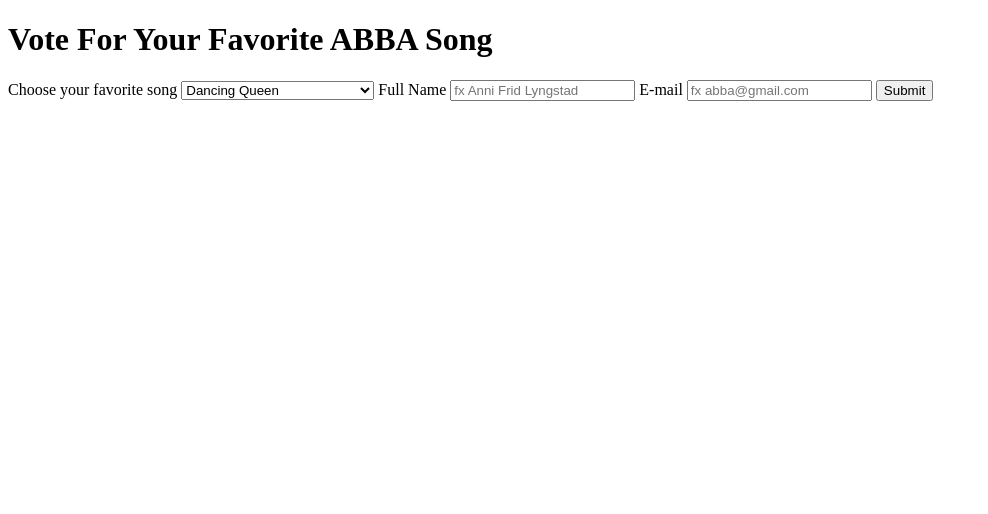
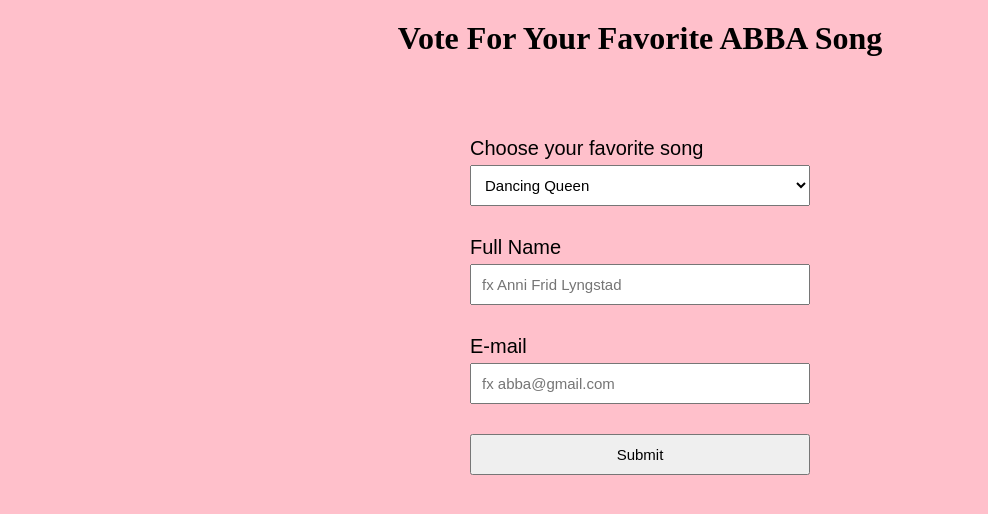
Before and after one commit to emma510t/abbasite, a plain HTML site: page votesong.html in a window 1280 px wide. Shown: the whole page, without its empty margins (0-988 px from the left). Drawn offline with Linux system fonts and the light colour scheme; files that its build step writes are made by us from their sources.

Commit message:
formstyling

```diff
--- a/css/form.css
+++ b/css/form.css
@@ -0,0 +1,62 @@
+* {
+  padding: 0;
+  margin: 0;
+  box-sizing: border-box;
+}
+
+body {
+  background-color: pink;
+}
+
+main {
+  max-width: 1120px;
+  margin: auto;
+}
+
+form {
+  margin: auto;
+  max-width: 400px;
+
+  padding: 30px;
+}
+
+h1 {
+  margin: auto;
+  text-align: center;
+  padding: 20px;
+}
+
+label,
+input,
+button,
+select {
+  display: block;
+  font-family: Arial, Helvetica, sans-serif;
+}
+
+label {
+  margin: 30px 0px 0px 0px;
+  font-size: 20px;
+  width: 100%;
+}
+
+select {
+  margin: 5px 0px 0px 0px;
+  font-size: 15px;
+  padding: 10px;
+  width: 100%;
+}
+
+input {
+  margin: 5px 0px 0px 0px;
+  font-size: 15px;
+  padding: 10px;
+  width: 100%;
+}
+
+button {
+  margin: 30px 0px 0px 0px;
+  font-size: 15px;
+  padding: 10px 100px 10px 100px;
+  width: 100%;
+}
--- a/votesong.html
+++ b/votesong.html
@@ -4,8 +4,8 @@
     <meta charset="UTF-8" />
     <meta http-equiv="X-UA-Compatible" content="IE=edge" />
     <meta name="viewport" content="width=device-width, initial-scale=1.0" />
-    <link rel="stylesheet" href="style.css" />
-    <link rel="stylesheet" href="form.css" />
+    <link rel="stylesheet" href="css/style.css" />
+    <link rel="stylesheet" href="css/form.css" />
     <title>Document</title>
   </head>
 
```
